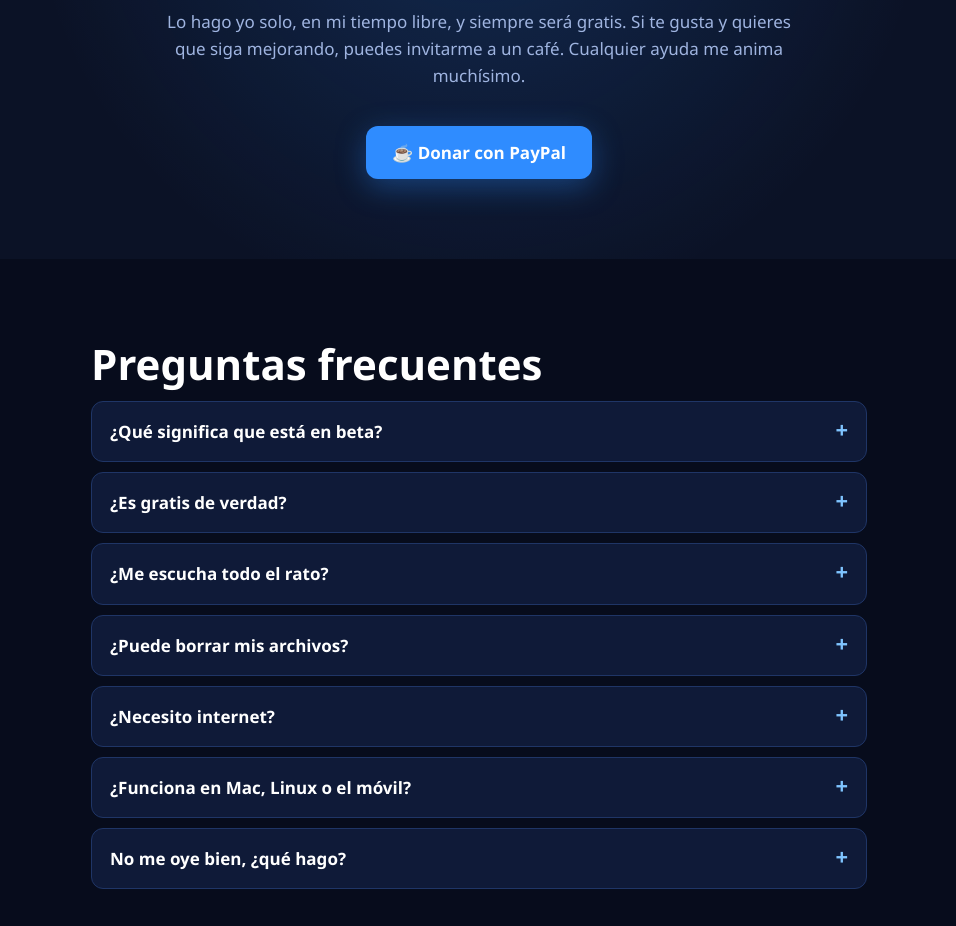
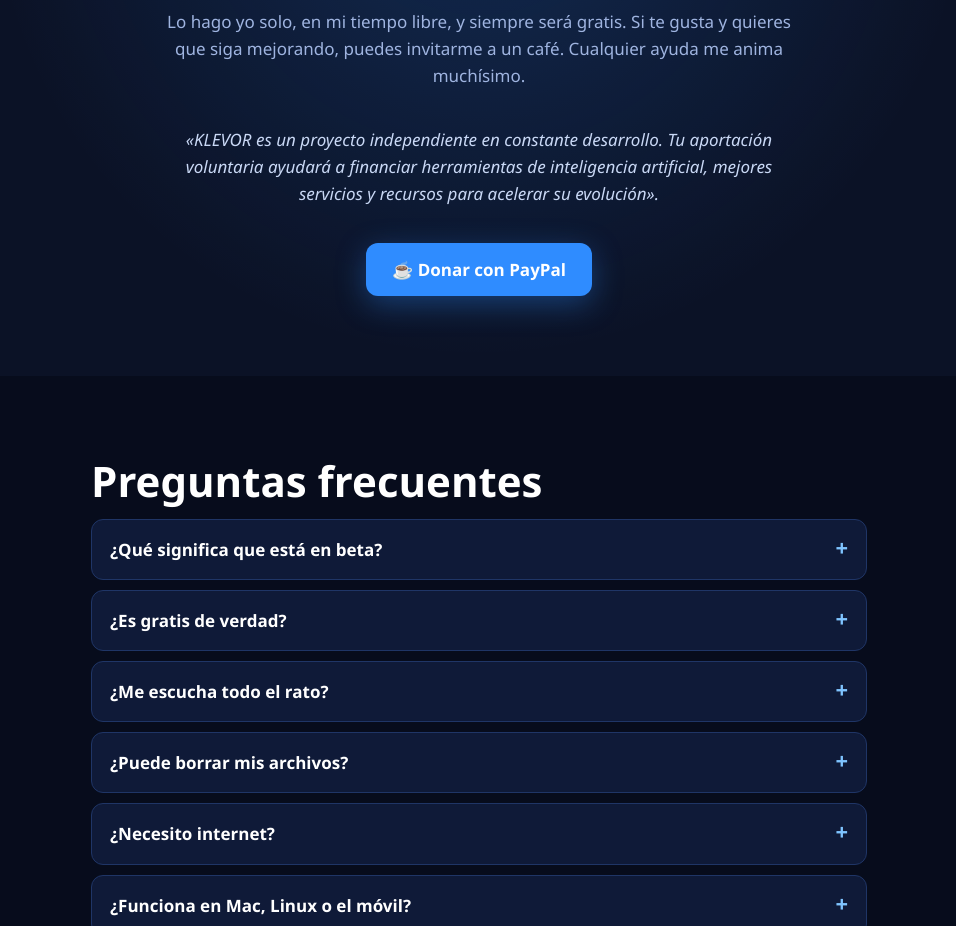
Before and after one commit to litarvoid/klevor-web, a plain HTML site: page index.html in a window 1280 px wide. Shown: the part 4128-5054 px from the top of the page, without its empty margins (161-1117 px from the left). Drawn offline with Linux system fonts and the light colour scheme.

Commit message:
Texto nuevo en la sección de donaciones
Co-Authored-By: Claude Opus 5.5 <noreply@anthropic.com>

```diff
--- a/index.html
+++ b/index.html
@@ -193,6 +193,7 @@ footer p{margin-bottom:8px}
   <div class="centro">
     <h2>KLEVOR es gratis</h2>
     <p class="sub">Lo hago yo solo, en mi tiempo libre, y siempre será gratis. Si te gusta y quieres que siga mejorando, puedes invitarme a un café. Cualquier ayuda me anima muchísimo.</p>
+    <p class="sub" style="font-style:italic;color:#c9d8f5">«KLEVOR es un proyecto independiente en constante desarrollo. Tu aportación voluntaria ayudará a financiar herramientas de inteligencia artificial, mejores servicios y recursos para acelerar su evolución».</p>
     <a class="boton principal" href="https://paypal.me/klevorai" target="_blank" rel="noopener" id="boton-donar">☕ Donar con PayPal</a>
   </div>
 </section>
```
